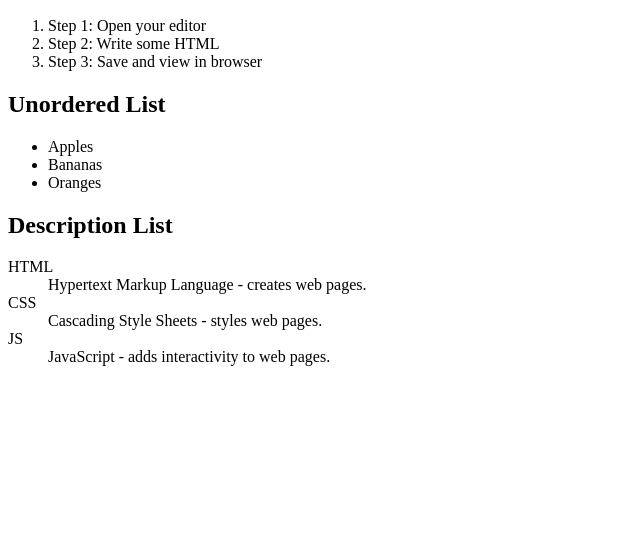
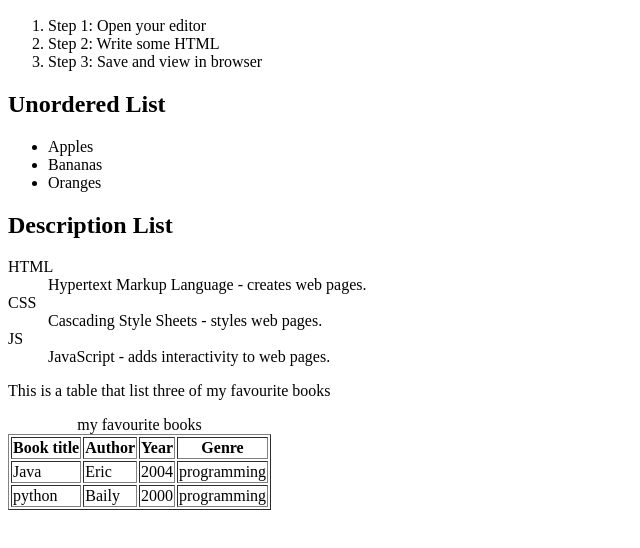
Before and after one commit to EmmanuelCrafts/ALXpractice, a plain HTML site: page index.html in a window 1280 px wide. Shown: the part 110-658 px from the top of the page, without its empty margins (0-640 px from the left). Drawn offline with Linux system fonts and the light colour scheme.

Commit message:
|#added tables

```diff
--- a/index.html
+++ b/index.html
@@ -33,6 +33,27 @@
   <dt>JS</dt>
   <dd>JavaScript - adds interactivity to web pages.</dd>
 </dl>
-
+<p>This is a table that list three of my favourite  books</p>
+<table border="1">
+<caption>my favourite books</caption>
+<tr>
+  <th scope="col">Book title</th>
+  <th scope="col">Author</th>
+  <th scope="col">Year</th>
+  <th scope="col">Genre</th>
+</tr>
+<tr>
+  <td>Java</td>
+  <td>Eric</td>
+  <td>2004</td>
+  <td>programming</td>
+</tr>
+<tr>
+  <td>python</td>
+  <td>Baily</td>
+  <td>2000</td>
+  <td>programming</td>
+</tr>
+</table>
 </body>
 </html>
```
